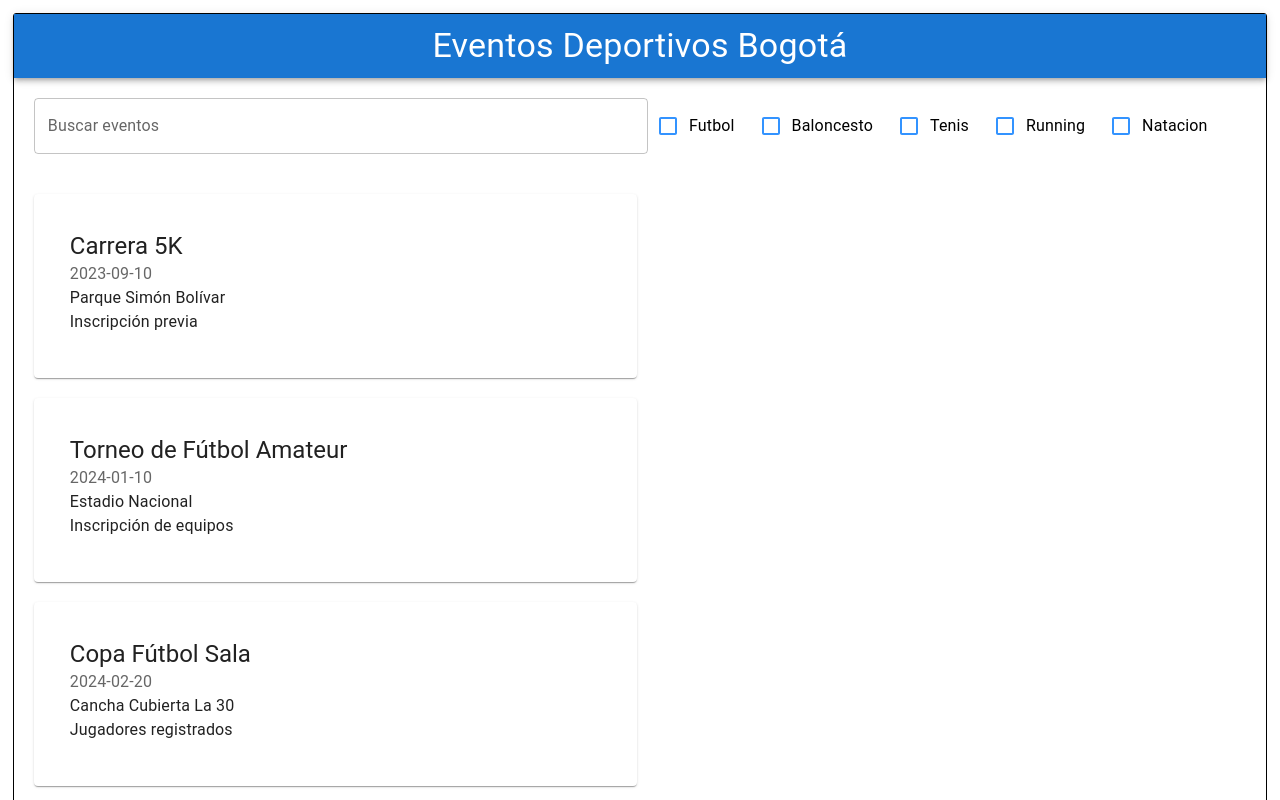
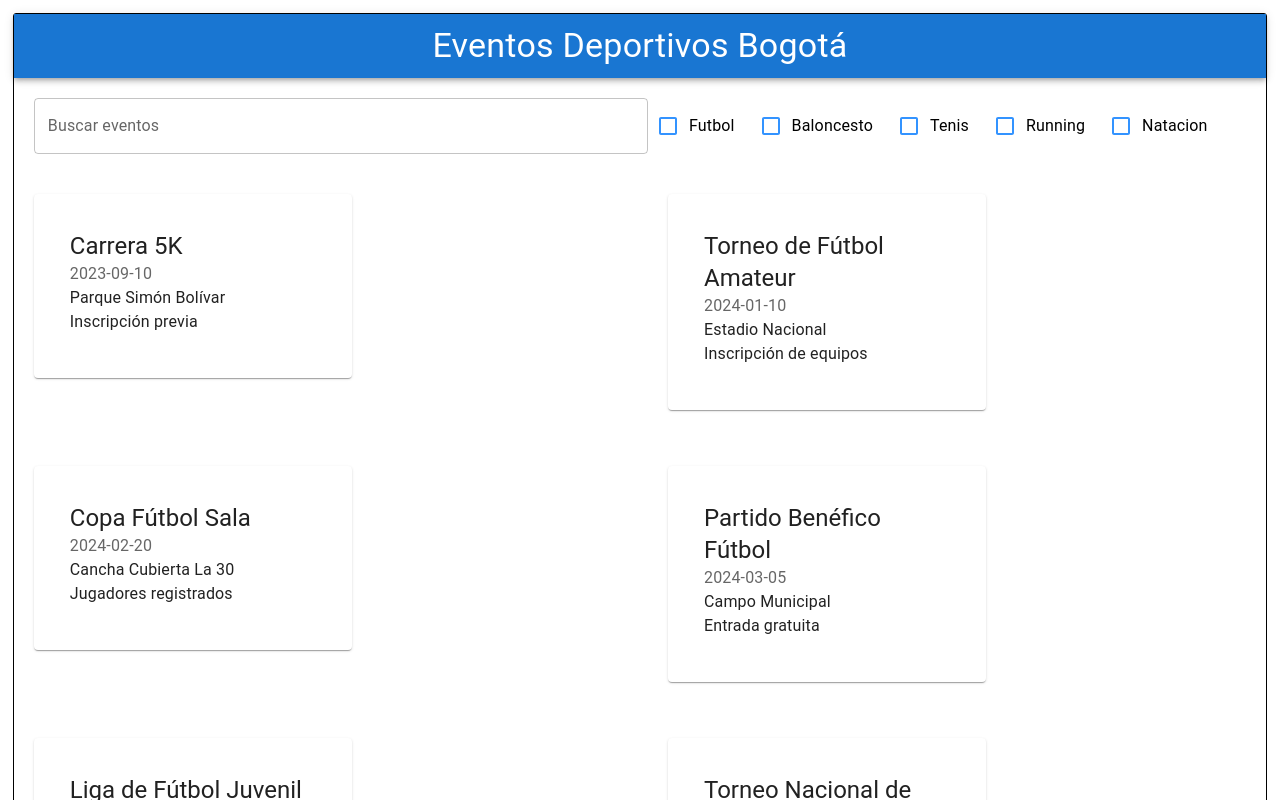
Before and after one commit to Ricknillo/Promocion-de-eventos-deprotivos, a React (Create React App) app in the folder promocion-de-eventos-deportivos/: page / in a window 1280 px wide. Shown: the top 800 px of the page. Built offline with nearby package versions, Linux system fonts and the light colour scheme.

Commit message:
Cambio en columnas de eventos
Se cambian las columnas de los eventos de 1 a 2 columnas

```diff
--- a/promocion-de-eventos-deportivos/src/Componentes/EventList.js
+++ b/promocion-de-eventos-deportivos/src/Componentes/EventList.js
@@ -1,14 +1,16 @@
 import React from 'react';
+import Grid from '@mui/material/Grid';
 import EventCard from './EventCard';
-
 
 const EventList = ({ events }) => {
   return (
-      <div>
-        {events.map((event, index) => (
-          <EventCard key={index} event={event} />
+    <Grid container spacing={2}>
+      {events.map((event) => (
+        <Grid item xs={12} sm={6} key={event.id}>
+          <EventCard event={event} />
+        </Grid>
       ))}
-      </div>
+    </Grid>
   );
 };
 
```
Lines whose indentation alone changed are shown as unchanged.
